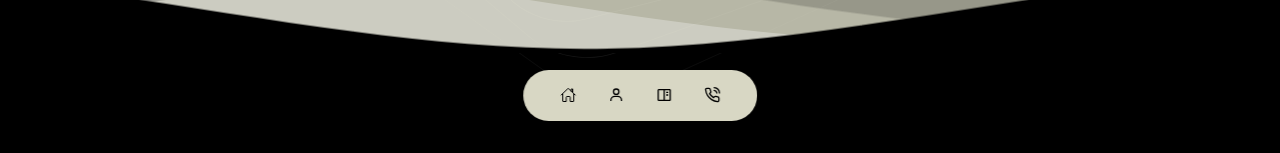
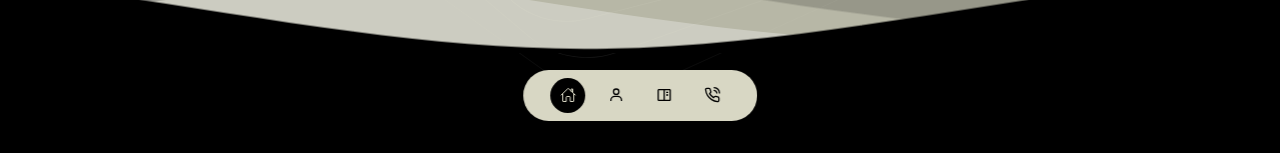
Before and after one commit to vijaykarthikpro/React-portfolio, a React (Create React App) app: page / in a window 1280 px wide. Shown: the part 647-800 px from the top of the page. Built offline with nearby package versions, Linux system fonts and the light colour scheme.

Commit message:
Add event listeners for smallNav

```diff
--- a/src/components/SmallNav/smallNav.js
+++ b/src/components/SmallNav/smallNav.js
@@ -1,17 +1,47 @@
-import './smallNav.scss';
-import {IoHomeOutline} from 'react-icons/io5';
-import {BiUser, BiBookContent} from 'react-icons/bi';
-import { FiPhoneCall } from 'react-icons/fi'
+import "./smallNav.scss";
+import { IoHomeOutline } from "react-icons/io5";
+import { BiUser, BiBookContent } from "react-icons/bi";
+import { FiPhoneCall } from "react-icons/fi";
+import { useState } from "react";
 
-const SmallNav = () =>{
-    return (
-        <nav className='small-nav'>
-            <a href="#" aria-label="Home"><IoHomeOutline/></a>
-            <a href="#about" aria-label="About"><BiUser/></a>
-            <a href="#portfolio" aria-label="Portfolio"><BiBookContent/></a>
-            <a href="#contact" aria-label="Contact"><FiPhoneCall/></a>
-        </nav>
-    )
-}
+const SmallNav = () => {
+  const [activeNav, setActiveNav] = useState("#");
+  return (
+    <nav className="small-nav">
+      <a
+        href="#"
+        onClick={() => setActiveNav("#")}
+        className={activeNav === "#" ? "active" : ""}
+        aria-label="Home"
+      >
+        <IoHomeOutline />
+      </a>
+      <a
+        href="#about"
+        onClick={() => setActiveNav("#about")}
+        className={activeNav === "#about" ? "active" : ""}
+        aria-label="About"
+      >
+        <BiUser />
+      </a>
+      <a
+        href="#portfolio"
+        onClick={() => setActiveNav("#portfolio")}
+        className={activeNav === "#portfolio" ? "active" : ""}
+        aria-label="Portfolio"
+      >
+        <BiBookContent />
+      </a>
+      <a
+        href="#contact"
+        onClick={() => setActiveNav("#contact")}
+        className={activeNav === "#contact" ? "active" : ""}
+        aria-label="Contact"
+      >
+        <FiPhoneCall />
+      </a>
+    </nav>
+  );
+};
 
-export default SmallNav
+export default SmallNav;
--- a/src/components/SmallNav/smallNav.scss
+++ b/src/components/SmallNav/smallNav.scss
@@ -26,4 +26,9 @@
             color:$bone;
         }
     }
+
+    a.active {
+        background-color: $black;
+        color:$bone;
+    }
 }
```
